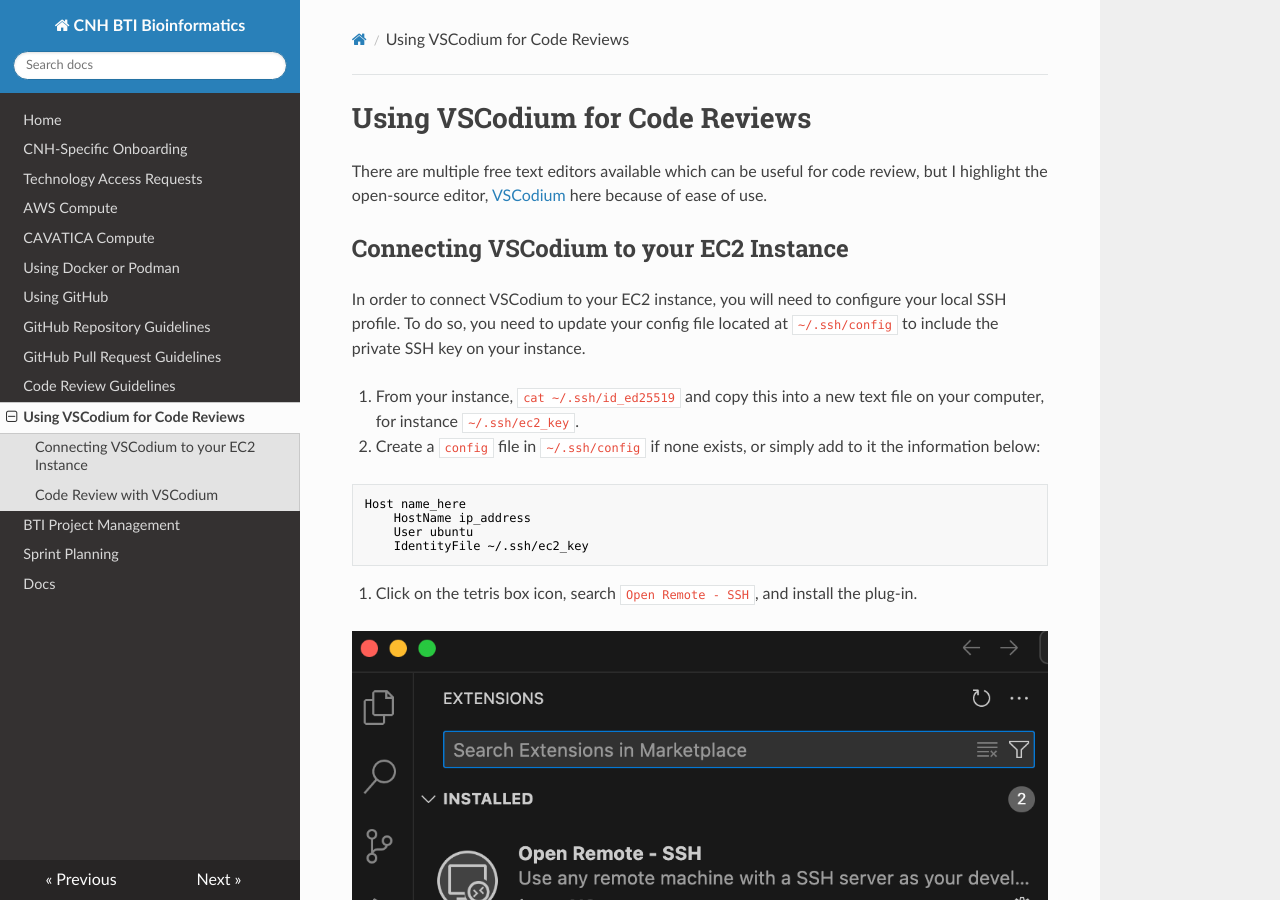
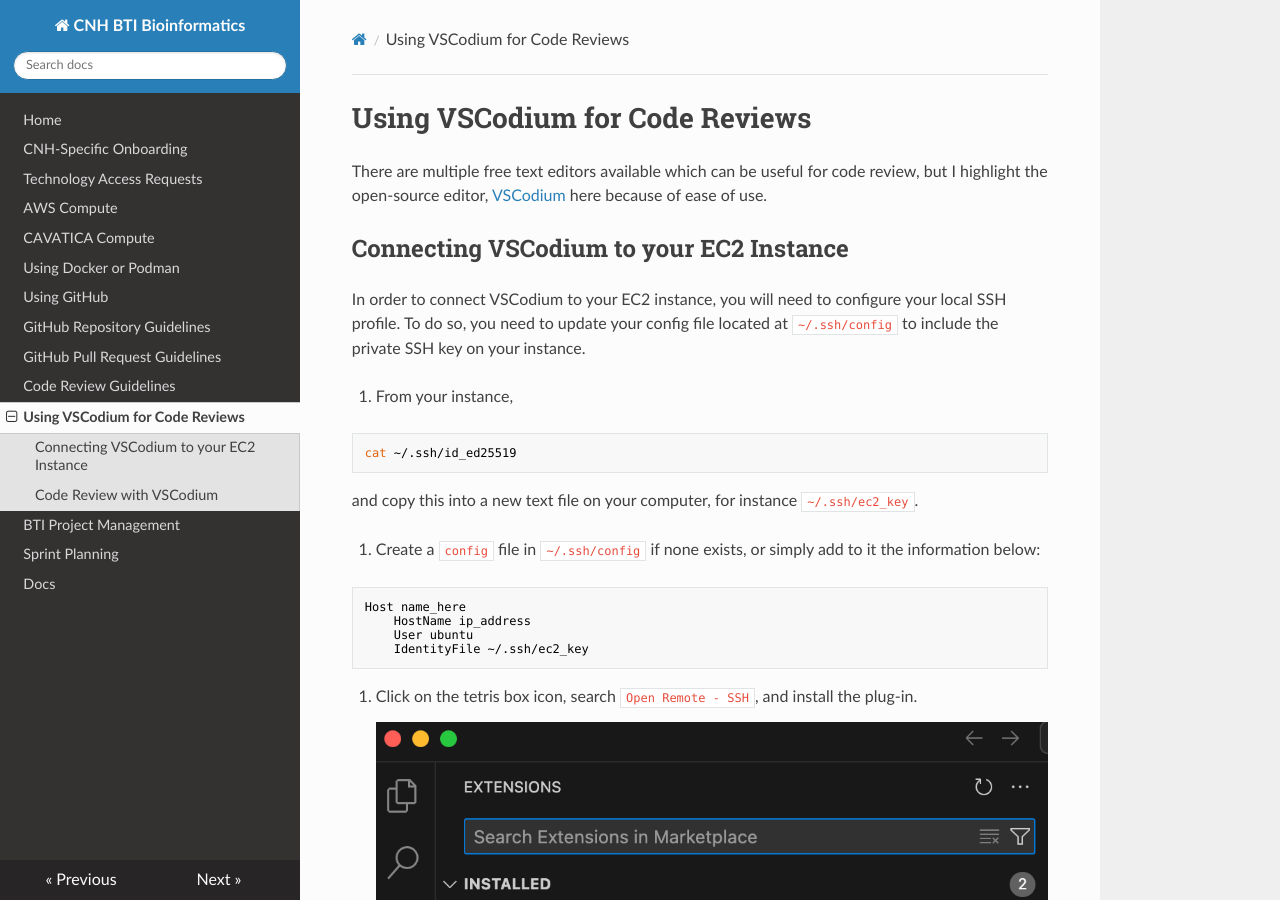
Before and after one commit to childrens-bti/bti-bfx-docs, an MkDocs documentation site: the page built from docs/vscodium.md, in a window 1280 px wide and 900 px high. Built offline with MkDocs 1.6.1, drawn with Linux system fonts in a browser that asks for light colours; nearby versions of some CDN libraries.

Commit message:
clean up

````diff
--- a/docs/vscodium.md
+++ b/docs/vscodium.md
@@ -7,23 +7,22 @@
 In order to connect VSCodium to your EC2 instance, you will need to configure your local SSH profile.
 To do so, you need to update your config file located at `~/.ssh/config` to include the private SSH key on your instance.
 
-1. From your instance, `cat ~/.ssh/id_ed25519` and copy this into a new text file on your computer, for instance `~/.ssh/ec2_key`.
+1. From your instance,
+```bash
+cat ~/.ssh/id_ed25519
+```
+and copy this into a new text file on your computer, for instance `~/.ssh/ec2_key`.
 
 2. Create a `config` file in `~/.ssh/config` if none exists, or simply add to it the information below:
-
 ```bash
 Host name_here
     HostName ip_address
     User ubuntu
     IdentityFile ~/.ssh/ec2_key
 ```
-
 3. Click on the tetris box icon, search `Open Remote - SSH`, and install the plug-in.
-
 ![open-ssh](img/open-ssh.png)
-
 4. Within VSCodium, Click `Connect to`, then `Connect to Host` and Type in `ubuntu@ip_address`.
-
 ![connect](img/vscodium-connect.png)
 
 You should be in!
````
Also changed, not shown: docs/aws.md (+6 -1 lines), docs/img/instance-state.png.
